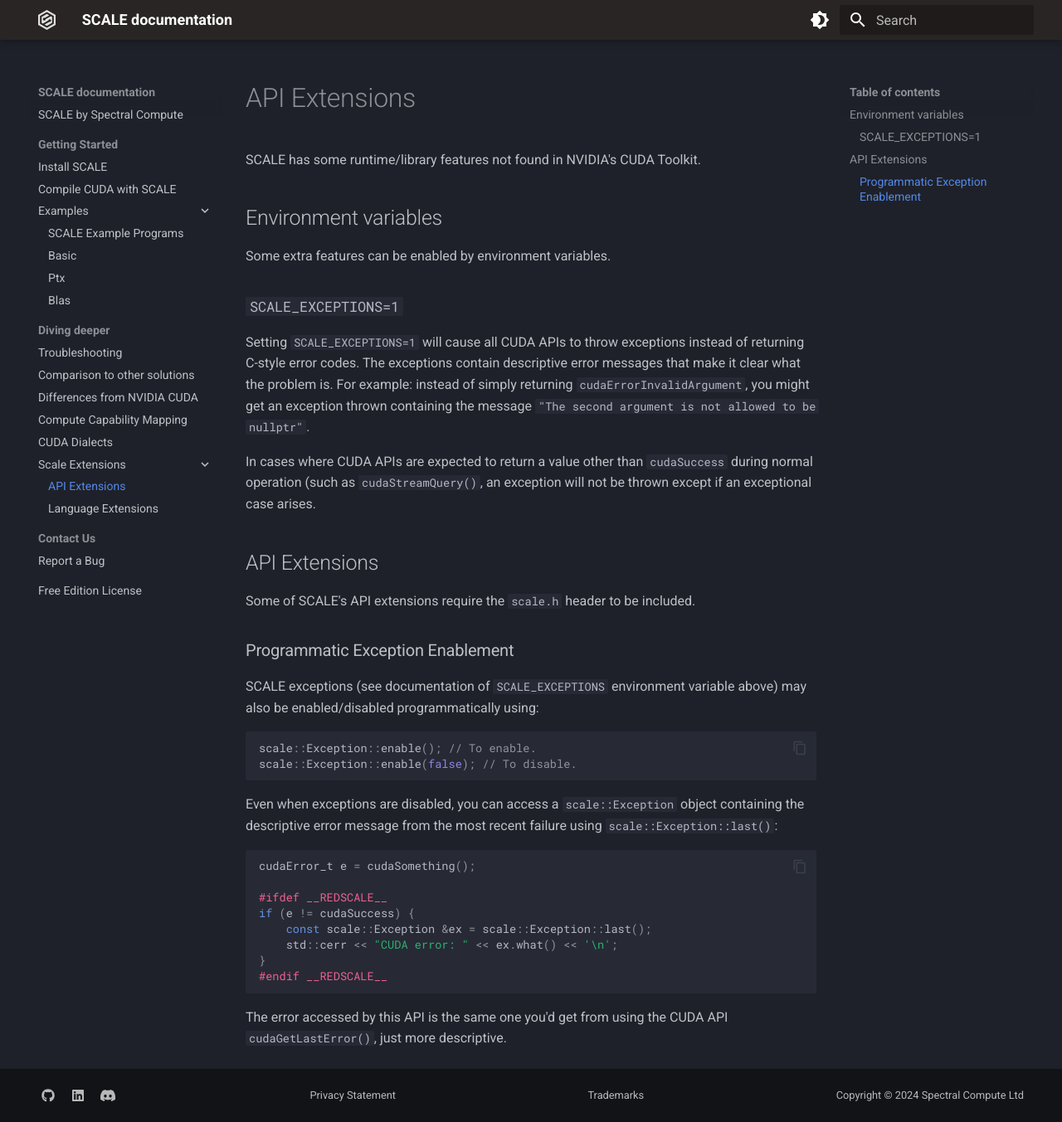
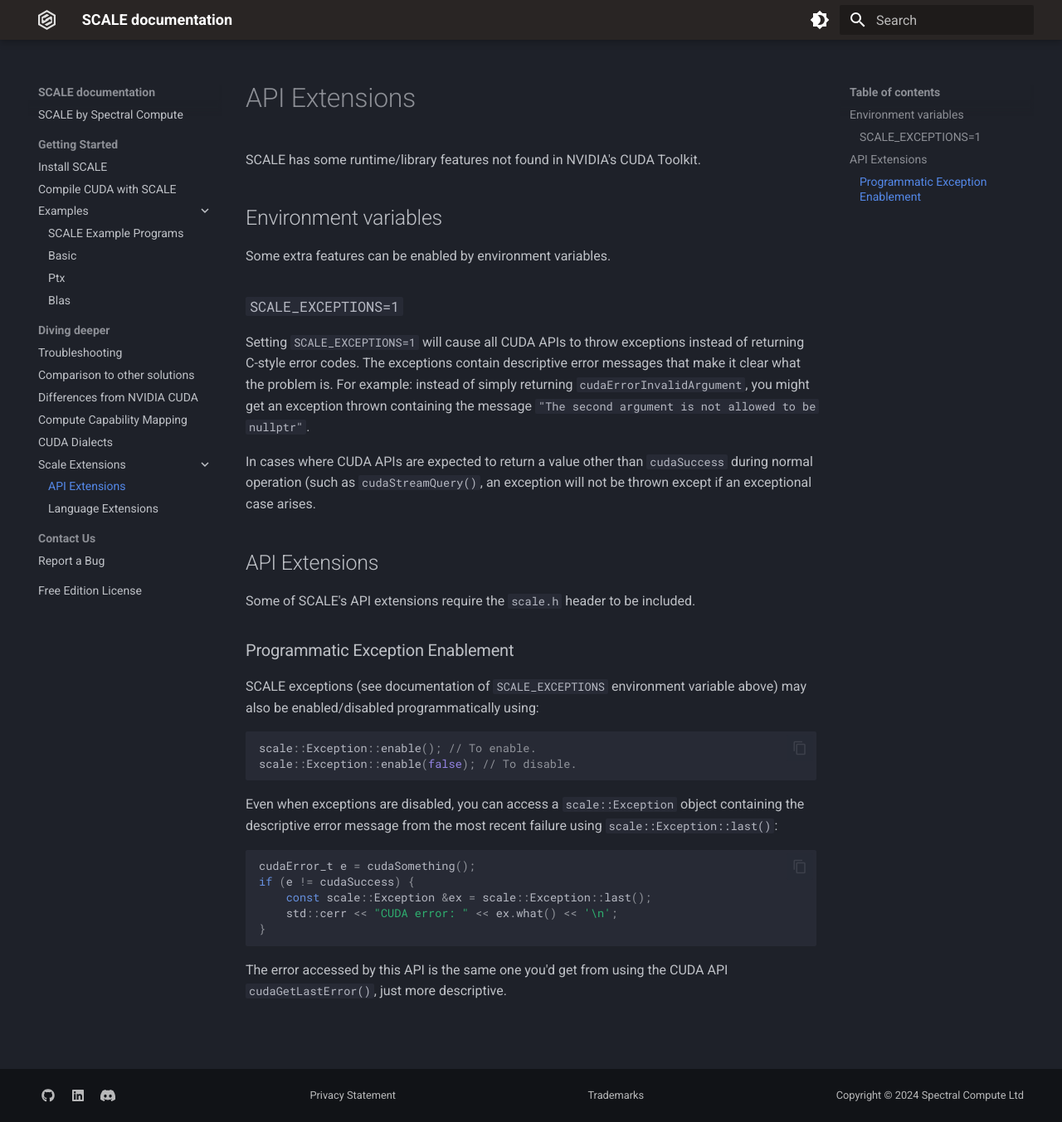
Before and after one commit to spectral-compute/scale-docs, an MkDocs documentation site: the page built from docs/manual/runtime-extensions.md, in a window 1280 px wide and 1353 px high. Shown: the whole window at 83% size. Built offline with MkDocs 1.6.1 and Material for MkDocs 9.7.7, drawn with Linux system fonts in a browser that asks for light colours.

Commit message:
Remove the __REDSCALE__ conditionalization
The reasoning is that we're not yet ready for the __SCALE__ (or
whatever we call it) macro, and in any case the inclusion of
scale.h would also need to be wrapped.

````diff
--- a/docs/manual/runtime-extensions.md
+++ b/docs/manual/runtime-extensions.md
@@ -39,13 +39,10 @@ containing the descriptive error message from the most recent failure using
 
 ```c++
 cudaError_t e = cudaSomething();
-
-#ifdef __REDSCALE__
 if (e != cudaSuccess) {
     const scale::Exception &ex = scale::Exception::last();
     std::cerr << "CUDA error: " << ex.what() << '\n';
 }
-#endif __REDSCALE__
 ```
 
 The error accessed by this API is the same one you'd get from using the CUDA
````
